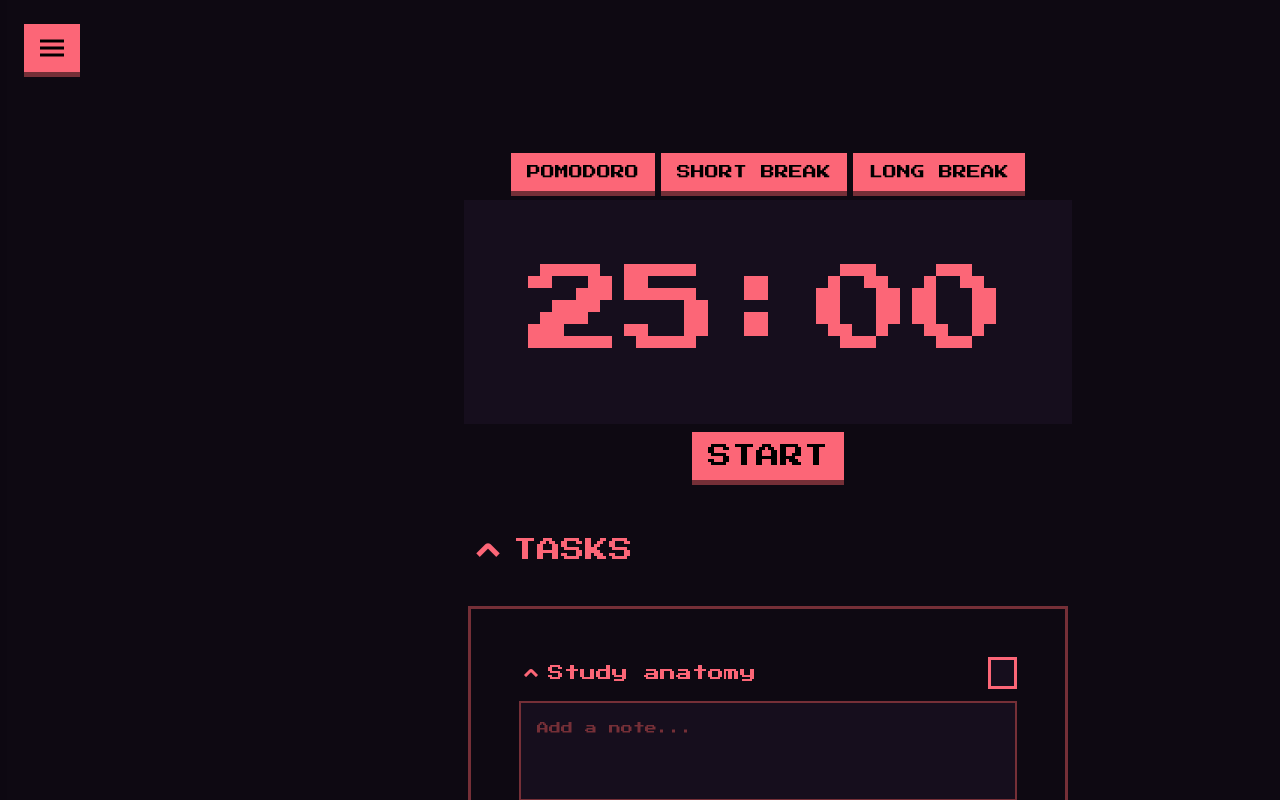
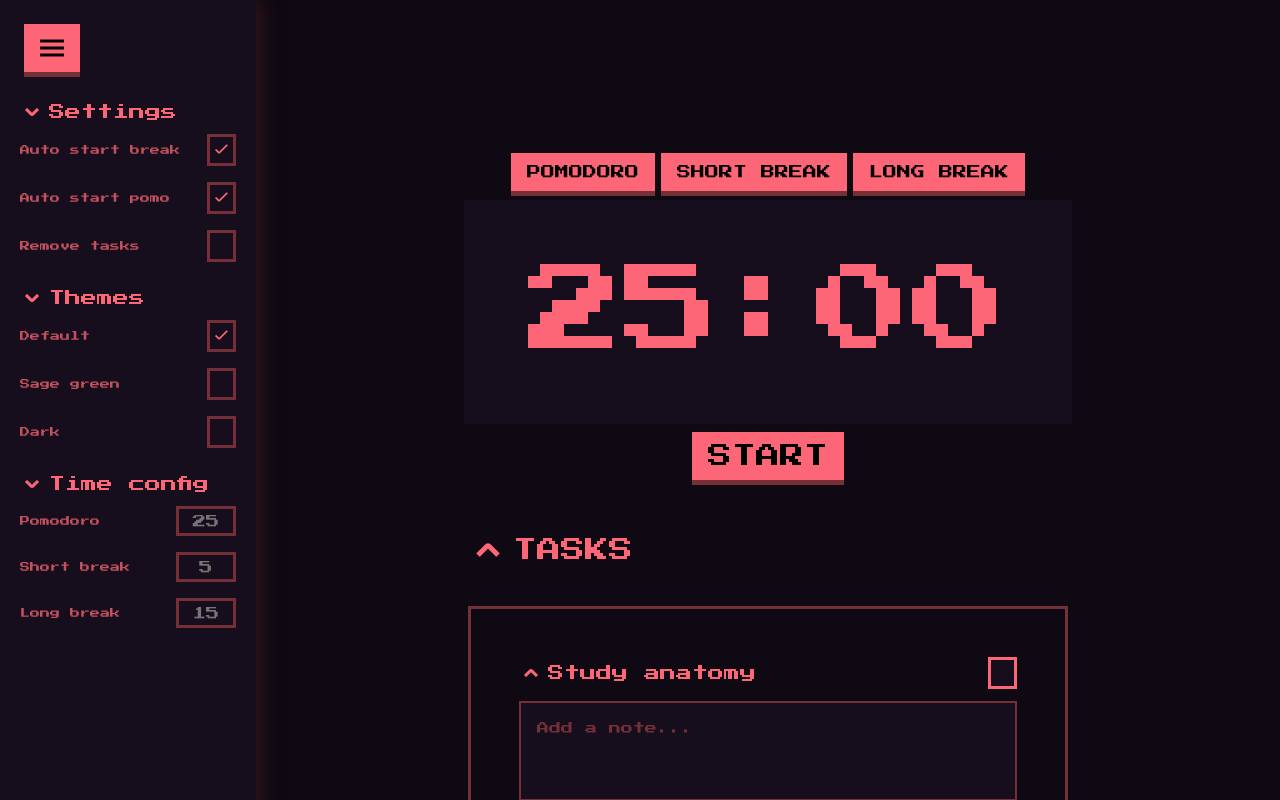
Before and after one commit to razgb/pomodoro-todo, a plain HTML site: page index.html in a window 1280 px wide. Both pictures are taken after a click on the button 52 px from the left and 50 px from the top of the page. Shown: the top 800 px of the page. Drawn offline with nearby package versions, Linux system fonts and the light colour scheme.

Commit message:
Development v1.0.8: Menu slide completed

```diff
--- a/index.html
+++ b/index.html
@@ -26,11 +26,10 @@
       href="https://cdn-uicons.flaticon.com/2.0.0/uicons-regular-rounded/css/uicons-regular-rounded.css"
     />
 
-
-
     <!-- Bold rounded flaticon icons -->
     <link rel='stylesheet' href='https://cdn-uicons.flaticon.com/2.0.0/uicons-bold-straight/css/uicons-bold-straight.css'>
 
+    <script type="module" src="src/js/controller.js"></script>
   </head>
 
   <body>
--- a/src/css/main.css
+++ b/src/css/main.css
@@ -66,7 +66,7 @@ body {
 }
 
 .app {
-  margin-left: 20%;
+  transition: all 0.3s ease-in;
 }
 
 .container {
--- a/src/css/menu.css
+++ b/src/css/menu.css
@@ -9,7 +9,7 @@
   background-color: var(--primary-color-retro--lighter);
   height: 100%;
 
-  transition: all 0.2 ease;
+  transition: all 0.3s ease-in;
 
   box-shadow: 2px 0 20px 1px var(--secondary-color-retro--darkest);
   /* box-shadow: 10px 0 20px 1px var(--primary-color-retro--lighter); */
--- a/src/js/controller.js
+++ b/src/js/controller.js
@@ -0,0 +1,8 @@
+import view from "./views/view.js";
+// FIX THIS WHEN YOU WAKE UP PLEASE.
+
+const init = function () {
+  view.addHandlerMenu();
+};
+
+init();
--- a/src/js/views/view.js
+++ b/src/js/views/view.js
@@ -1,9 +1,30 @@
 class view {
   _parentContainer = "";
+  _menuState = false;
 
   render() {}
 
   _clear() {
     this._parentContainer.innerHTML = "";
   }
+
+  addHandlerMenu() {
+    const menuButton = document.querySelector(".menu__hamburger");
+    menuButton.addEventListener("click", function () {
+      const menuTab = document.querySelector(".menu");
+      const app = document.querySelector(".app");
+
+      if (!this._menuState) {
+        menuTab.style.transform = "translateX(0)";
+        app.style.marginLeft = "20%";
+        this._menuState = true;
+      } else {
+        menuTab.style.transform = "translateX(-110%)";
+        app.style.marginLeft = "0";
+        this._menuState = false;
+      }
+    });
+  }
 }
+
+export default new view();
```
